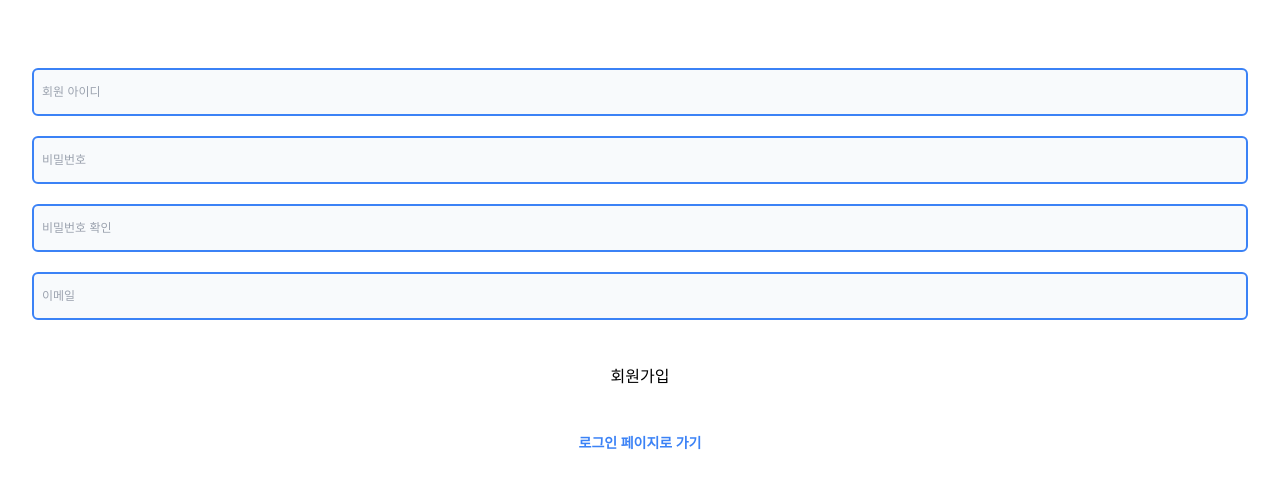
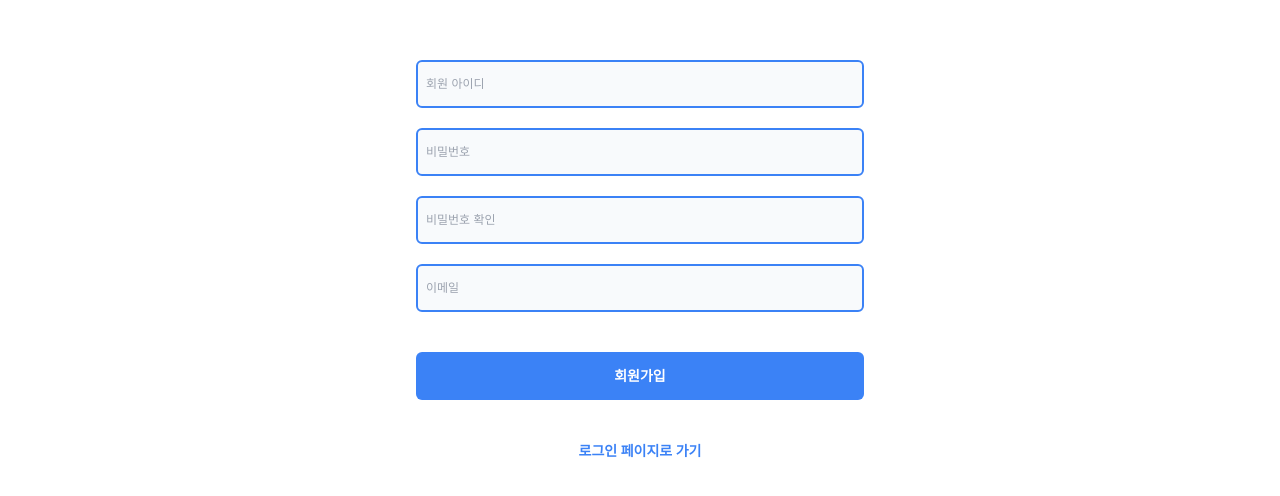
Before and after one commit to somn45/next-todo-chart, a Next.js app: page /join in a window 1280 px wide. Shown: the part 144-640 px from the top of the page. Built offline with nearby package versions, Linux system fonts and the light colour scheme; no server answers.

Commit message:
fix : 인터셉터 로그인 모달 스타일 추가 & input, button max-width 추가

```diff
--- a/src/app/@modal/(.)login/page.tsx
+++ b/src/app/@modal/(.)login/page.tsx
@@ -1,5 +1,6 @@
 "use client";
 
+import LoginForm from "@/components/ui/organisms/LoginForm";
 import { useRouter } from "next/navigation";
 import { useRef } from "react";
 
@@ -45,7 +46,7 @@ export default function InterceptedLoginModal() {
         ref={modalContentRef}
         onClick={(e: React.MouseEvent<HTMLDivElement>) => e.stopPropagation()}
       >
-        가로챈 로그인 모달
+        <LoginForm />
       </div>
     </div>
   );
--- a/src/app/global.css
+++ b/src/app/global.css
@@ -41,11 +41,11 @@
 }
 
 @utility input-default {
-  @apply border-1st-light focus:border-2nd-light bg-surface-light text-text-light placeholder:text-text-disabled h-12 rounded-md border-2 py-1 pl-2 text-sm outline-0;
+  @apply border-1st-light focus:border-2nd-light bg-surface-light text-text-light placeholder:text-text-disabled h-12 w-full max-w-md rounded-md border-2 py-1 pl-2 text-sm outline-0;
 }
 
 @utility submit-default {
-  @apply bg-1st-light hover:bg-1st-darker-light text-text-on-primary flex h-12 cursor-pointer items-center justify-center rounded-md px-2 py-1 text-base font-semibold;
+  @apply bg-1st-light hover:bg-1st-darker-light text-text-on-primary flex h-12 w-full max-w-md cursor-pointer items-center justify-center rounded-md px-2 py-1 text-base font-semibold;
 }
 
 @utility text-heading {
--- a/src/components/ui/organisms/JoinForm.tsx
+++ b/src/components/ui/organisms/JoinForm.tsx
@@ -13,7 +13,7 @@ export default function JoinForm() {
       role="form"
       action={formAction}
       aria-label="회원가입 양식"
-      className="container"
+      className="container items-center"
     >
       <Input
         type="text"
@@ -40,7 +40,7 @@ export default function JoinForm() {
         ariaLabel="이메일 입력칸"
       />
       <ErrorMessage message={state.message} dataTestId="validate-message" />
-      <Button type="submit" value="회원가입" />
+      <Button type="submit" variant="submit" value="회원가입" />
     </form>
   );
 }
--- a/src/components/ui/organisms/LoginForm.tsx
+++ b/src/components/ui/organisms/LoginForm.tsx
@@ -13,7 +13,7 @@ export default function LoginForm() {
       role="form"
       action={formAction}
       aria-label="로그인 양식"
-      className="container"
+      className="container items-center"
     >
       <Input
         type="text"
@@ -28,7 +28,7 @@ export default function LoginForm() {
         ariaLabel="비밀번호 입력칸"
       />
       <ErrorMessage message={state.message} dataTestId="validate-message" />
-      <Button type="submit" value="로그인" />
+      <Button type="submit" variant="submit" value="로그인" />
     </form>
   );
 }
```
